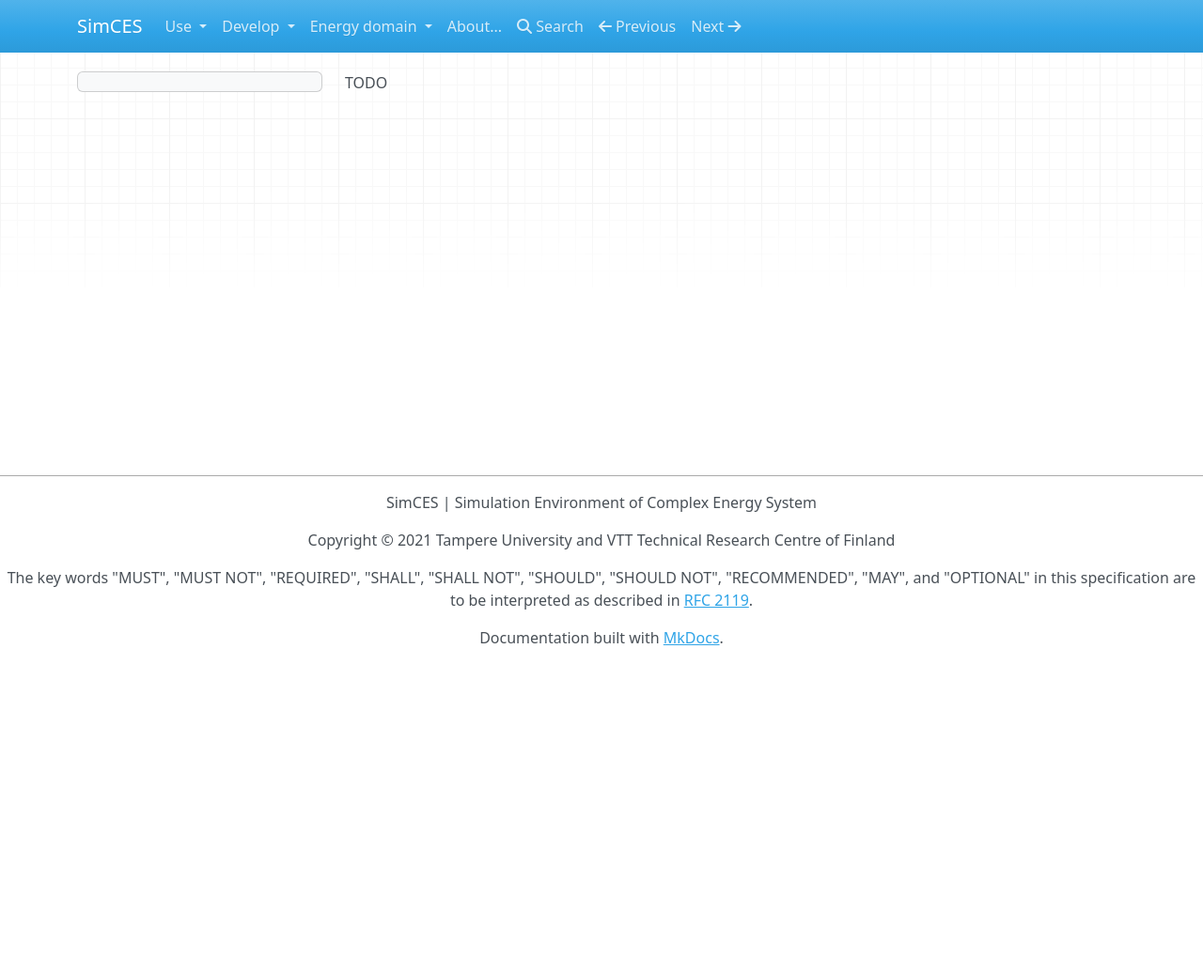
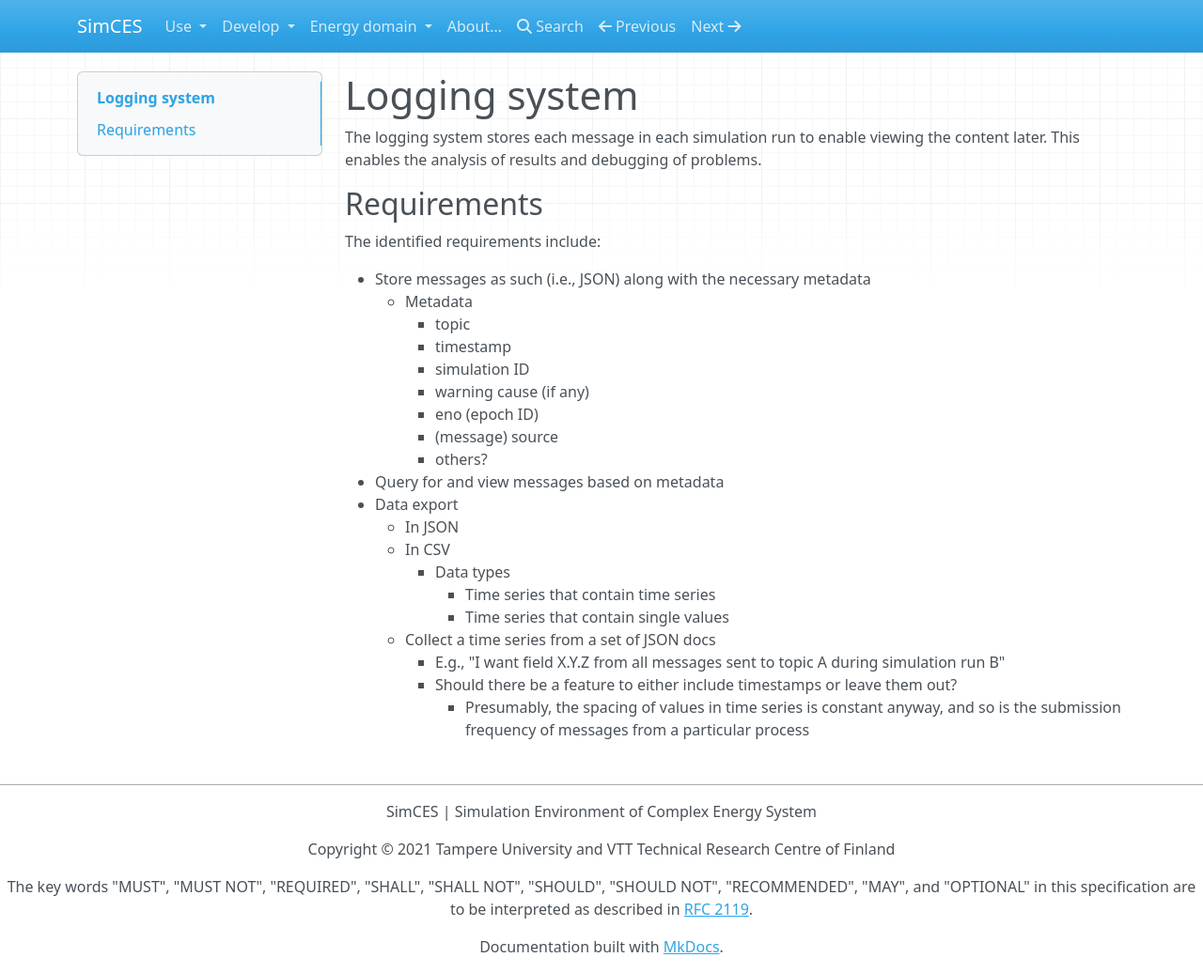
Before and after one commit to simcesplatform/simcesplatform.github.io, an MkDocs documentation site: the page built from markdown/core_logging-system.md, in a window 1280 px wide and 1036 px high. Shown: the whole window at 94% size. Built offline with MkDocs 1.6.1, drawn with Linux system fonts in a browser that asks for light colours; nearby versions of some CDN libraries; library files that are not in the unit come from our copies.

Commit message:
Add lifecycle page, other changes too

```diff
--- a/markdown/core_logging-system.md
+++ b/markdown/core_logging-system.md
@@ -1 +1,29 @@
-TODO
+# Logging system
+
+The logging system stores each message in each simulation run to enable viewing the content later.
+This enables the analysis of results and debugging of problems.
+
+## Requirements
+
+The identified requirements include:
+
+- Store messages as such (i.e., JSON) along with the necessary metadata
+    - Metadata
+        - topic
+        - timestamp
+        - simulation ID
+        - warning cause (if any)
+        - eno (epoch ID)
+        - (message) source
+        - others?
+- Query for and view messages based on metadata
+- Data export
+    - In JSON
+    - In CSV
+        - Data types
+            - Time series that contain time series
+            - Time series that contain single values
+    - Collect a time series from a set of JSON docs
+        - E.g., "I want field X.Y.Z from all messages sent to topic A during simulation run B"
+        - Should there be a feature to either include timestamps or leave them out?
+            - Presumably, the spacing of values in time series is constant anyway, and so is the submission frequency of messages from a particular process
--- a/mkdocs.yml
+++ b/mkdocs.yml
@@ -46,9 +46,10 @@ nav:
             - Workflow of component in simulation: core_workflow-sim.md
             - Workflow of start and end: core_workflow-start-end.md
         - Platforms internals:
-            - Deployment: core_deployment.md
             - Logging system: core_logging-system.md
+            - LogWriter: core_logwriter.md
             - PlatformManager: core_platformmanager.md
+            - Simulation lifecycle: core_lifecycle.md
             - SimulationManager: core_simulationmanager.md
     - Energy domain:
         - Domain-specific conventions: domain_conventions.md
```
Also changed, not shown: markdown/core_deployment.md (deleted, +0 -1 lines), markdown/core_lifecycle.md (added, +51 -0 lines), markdown/core_logwriter.md (added, +3 -0 lines), markdown/core_platformmanager.md (+3 -1 lines), markdown/core_simulationmanager.md (+3 -1 lines), markdown/images/lifecycle-ext.svg (added), markdown/images/lifecycle-platf.svg (added).
